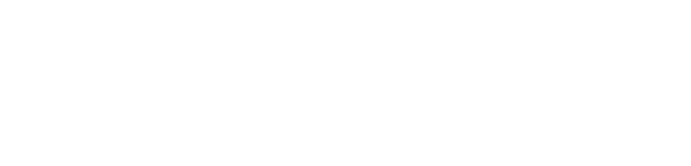
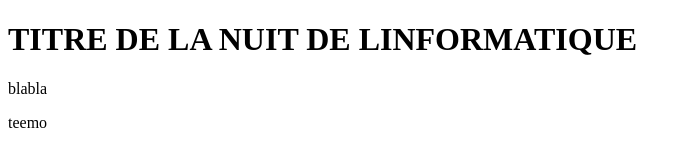
Before and after one commit to DepoortereKylian/DepoortereKylian.github.io-nuit_de_linfo, a plain HTML site: page index.html in a window 1280 px wide. Shown: the whole page, without its empty margins (0-691 px from the left). Drawn offline with Linux system fonts and the light colour scheme.

Commit message:
Co-authored-by: Théo Castillo <Theo-Castillo@users.noreply.github.com>

```diff
--- a/index.html
+++ b/index.html
@@ -6,6 +6,14 @@
     <title>Document</title>
 </head>
 <body>
-
+    <header>
+        <h1>TITRE DE LA NUIT DE LINFORMATIQUE</h1>
+    </header>
+    <main>
+        <p>blabla</p>
+    </main>
+    <footer>
+        <p>teemo</p>
+    </footer>
 </body>
 </html>
```
